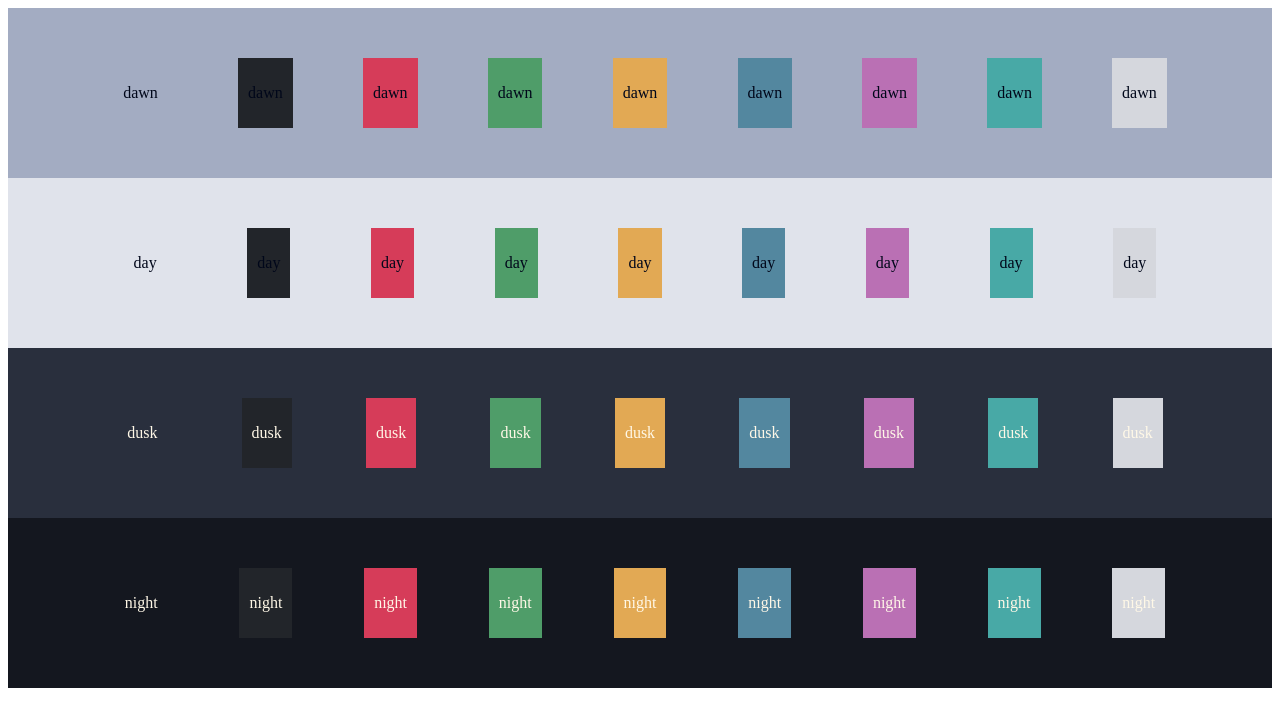
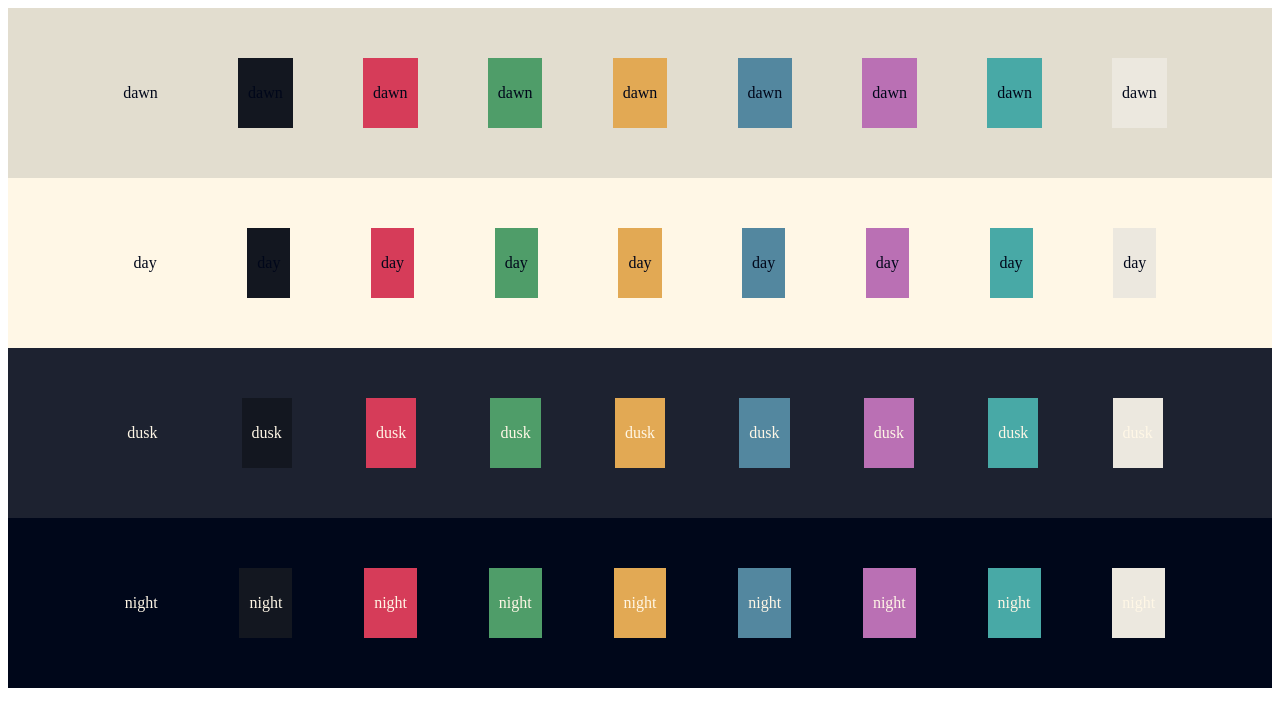
Before and after one commit to CoolHwhipMike/colorscheme, a plain HTML site: page index.html in a window 1280 px wide. Drawn offline with Linux system fonts and the light colour scheme.

Commit message:
Tweaked colors and I think I'm satisfied for now.

```diff
--- a/style.css
+++ b/style.css
@@ -1,25 +1,26 @@
 :root {
-    --black: #181f31;
     --red: #d63c59;
     --green: #4f9d69;
     --yellow: #e2a954;
     --blue: #53879f;
     --magenta: #ba70b4;
     --cyan: #48a9a6;
-    --white: #e7e0ce;
-
-    --cosmic: #fff8e7;
+    --cosmic: hsl(42, 100%, 95%);
+    --light: hsl(42, 25%, 85%);
+    --slate: hsl(42, 25%, 90%);
     --inverse: hsl(223, 100%, 5%);
+    --med: hsl(223, 25%, 15%);
+    --charcoal: hsl(223, 25%, 10%);
+    /* --black: #181e30; */
+    /* --white: #e7e0ce; */
+    /* --lightest: hsl(223, 20%, 90%); */
+    /* --dark: hsl(223, 20%, 10%); */
+    /* --slate: hsl(223, 10%, 85%);  */
     /* --outer-space: #414A4C; */
-    --charcoal: hsl(223, 10%, 15%);
     /* --gunmetal: #2c3539; */
     /* --smoke: hsl(0, 0%, 96%); */
-    --slate: hsl(223, 10%, 85%);
-
-    --dark: hsl(223, 20%, 10%);
-    --med: hsl(223, 20%, 20%);
-    --light: hsl(223, 20%, 70%);
-    --lightest: hsl(223, 20%, 90%);
+    /* --med: hsl(223, 20%, 20%); */
+    /* --light: hsl(223, 20%, 70%); */
 }
 
 p {
@@ -79,8 +80,8 @@ background: var(--red);
 /* day COLORS */
 
 #day {
-    /* background: var(--cosmic); */
-    background: var(--lightest);
+    background: var(--cosmic);
+    /* background: var(--lightest); */
     color: var(--inverse);
 }
 
@@ -120,8 +121,8 @@ background: var(--red);
 /* night COLORS */
 
 #night {
-    /* background: var(--inverse); */
-    background: var(--dark);
+    background: var(--inverse);
+    /* background: var(--dark); */
     color: var(--cosmic);
 }
 
```
